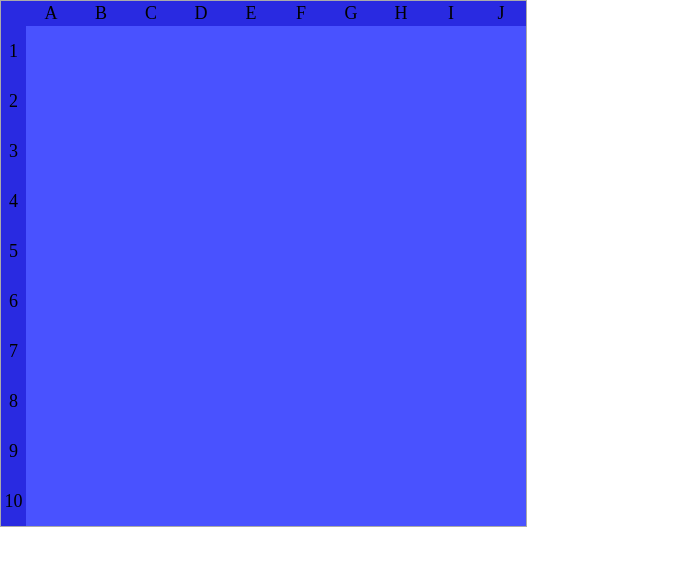
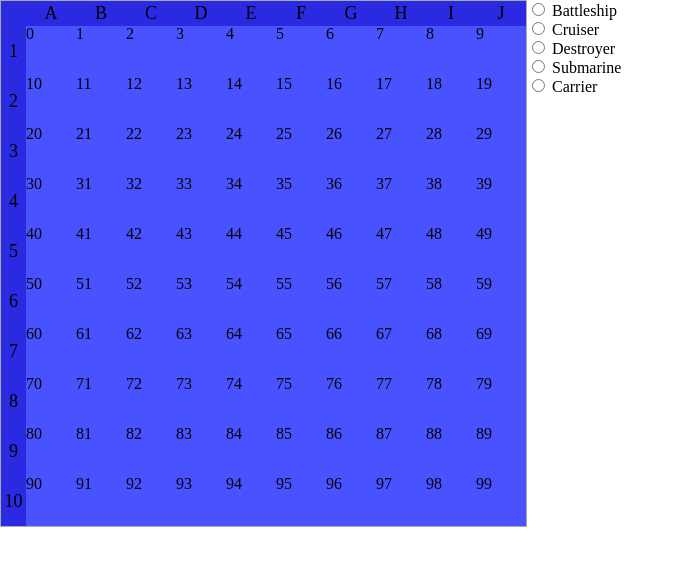
Before and after one commit to jkulubya/battleship, a Vue app: page /#/ in a window 1280 px wide. Shown: the top 566 px of the page, without its empty margins (0-684 px from the left). Built offline with nearby package versions, Linux system fonts and the light colour scheme; no server answers; what vue-socket.io would draw is missing.

Commit message:
Methods to validate placement of ships

```diff
--- /dev/null
+++ b/src/PlaceShips.vue
@@ -0,0 +1,250 @@
+<template>
+    <div class="container">
+        <div class="wrapper">
+            <div class="x-label">
+                <div>
+                    <p>A</p>
+                </div>
+                <div>
+                    <p>B</p>
+                </div>
+                <div>
+                    <p>C</p>
+                </div>
+                <div>
+                    <p>D</p>
+                </div>
+                <div>
+                    <p>E</p>
+                </div>
+                <div>
+                    <p>F</p>
+                </div>
+                <div>
+                    <p>G</p>
+                </div>
+                <div>
+                    <p>H</p>
+                </div>
+                <div>
+                    <p>I</p>
+                </div>
+                <div>
+                    <p>J</p>
+                </div>
+            </div>
+            <div class="y-label">
+                <div>
+                    <p>1</p>
+                </div>
+                <div>
+                    <p>2</p>
+                </div>
+                <div>
+                    <p>3</p>
+                </div>
+                <div>
+                    <p>4</p>
+                </div>
+                <div>
+                    <p>5</p>
+                </div>
+                <div>
+                    <p>6</p>
+                </div>
+                <div>
+                    <p>7</p>
+                </div>
+                <div>
+                    <p>8</p>
+                </div>
+                <div>
+                    <p>9</p>
+                </div>
+                <div>
+                    <p>10</p>
+                </div>
+            </div>
+            <div class="panel">
+                <div class="tile" v-for="panel in panels" :key="getPanelIndex(panel.Coordinates.x, panel.Coordinates.y)">{{getPanelIndex(panel.Coordinates.x, panel.Coordinates.y)}}</div>
+            </div>
+        </div>
+        <div>
+            <form>
+                <input type="radio" name="occupationType" v-model="selectedShip" id="1" value="1"><label for="1"> Battleship</label><br>
+                <input type="radio" name="occupationType" v-model="selectedShip" id="2" value="2"><label for="2"> Cruiser</label><br>
+                <input type="radio" name="occupationType" v-model="selectedShip" id="3" value="3"><label for="3"> Destroyer</label><br>
+                <input type="radio" name="occupationType" v-model="selectedShip" id="4" value="4"><label for="4"> Submarine</label><br>
+                <input type="radio" name="occupationType" v-model="selectedShip" id="5" value="5"><label for="5"> Carrier</label>
+            </form>
+        </div>
+    </div>
+</template>
+
+<script>
+export default {
+    name: 'place-ships',
+    data () {
+        return {
+            selectedShip: 0
+        }
+    },
+    components: {},
+    computed: {
+        panels () {
+            return this.$store.state.gameBoard.Panels
+        }
+    },
+    methods: {
+        moveIsWithinBounds (index, shipSize = 2) {
+            let extraLength = shipSize - 1
+            let result = {
+                xplus: false,
+                xminus: false,
+                yplus: false,
+                yminus: false
+            }
+            if ((index + (extraLength * 10) <= 99)) result.yplus = true
+            if ((index - (extraLength * 10) >= 0)) result.yminus = true
+
+            if ((Math.floor((index) / 10)) === (Math.floor((index + extraLength) / 10))) result.xplus = true
+            if ((Math.floor((index) / 10)) === (Math.floor((index - extraLength) / 10))) result.xminus = true
+
+            return result
+        },
+
+        moveIsClearOfShips (index, shipSize, { yminus, yplus, xminus, xplus }) {
+            if (yminus) {
+                for (let i = 0; i < shipSize; i++) {
+                    let p = this.panels[index - (10 * i)].IsOccupied
+                    console.log(this.panels[i - (10 * i)])
+                    if (p) yminus = false
+                }
+            }
+
+            if (yplus) {
+                for (let i = 0; i < shipSize; i++) {
+                    if (this.panels[index + (10 * i)].IsOccupied) yplus = false
+                }
+            }
+
+            if (xminus) {
+                for (let i = 0; i < shipSize; i++) {
+                    if (this.panels[index - i].IsOccupied) xminus = false
+                }
+            }
+
+            if (xplus) {
+                for (let i = 0; i < shipSize; i++) {
+                    if (this.panels[index + i].IsOccupied) xplus = false
+                }
+            }
+
+            return {
+                xplus,
+                xminus,
+                yminus,
+                yplus
+            }
+        },
+
+        getValidMoves (index, shipType) {
+            let shipSize = 0
+            switch (shipType) {
+            case 1:
+                shipSize = 4
+                break
+            case 2:
+                shipSize = 3
+                break
+            case 3:
+                shipSize = 2
+                break
+            case 4:
+                shipSize = 3
+                break
+            case 5:
+                shipSize = 5
+                break
+            default:
+                break
+            }
+            let result = this.moveIsClearOfShips(this.moveIsWithinBounds(index, shipSize))
+
+            return result
+        }
+    }
+}
+</script>
+
+<style lang="less">
+    .container{
+        align-items: flex-start;
+        display: flex;
+    }
+    .wrapper {
+        display: flex;
+        flex-wrap: wrap;
+        background-color: #f0f0f0;
+        border: 1px solid #aaa;
+        width: 525px;
+    }
+    .x-label {
+        background-color: #292ae1;
+        padding: 0 0 0 25px;
+        display: flex;
+        height: 25px;
+        width: 100%;
+
+        div {
+            width: 50px;
+
+            p {
+                text-align: center;
+                font-size: 18px;
+                height: 25px;
+                line-height: 25px;
+            }
+        }
+    }
+
+    .y-label {
+        background-color: #292ae1;
+        width: 25px;
+
+        div {
+            height: 50px;
+
+            p {
+                text-align: center;
+                font-size: 18px;
+                height: 50px;
+                line-height: 50px;
+            }
+        }
+    }
+
+    .panel {
+        width: 500px;
+        display: flex;
+        flex-wrap: wrap;
+    }
+
+    .tile {
+        background: #4952FF;
+        height: 50px;
+        width: 50px;
+
+        &:hover{
+            background: #121540;
+        }
+
+        &.hit {
+            background: red;
+        }
+
+        &.miss {
+            background: forestgreen;
+        }
+    }
+</style>
--- a/src/router/index.js
+++ b/src/router/index.js
@@ -1,6 +1,7 @@
 import Vue from 'vue'
 import Router from 'vue-router'
-import TileContainer from '@/components/Tile/TileContainer'
+// import AppContainer from '../AppContainer'
+import PlaceShips from '../PlaceShips'
 
 Vue.use(Router)
 
@@ -9,7 +10,7 @@ export default new Router({
         {
             path: '/',
             name: 'Home',
-            component: TileContainer
+            component: PlaceShips
         }
     ]
 })
```
